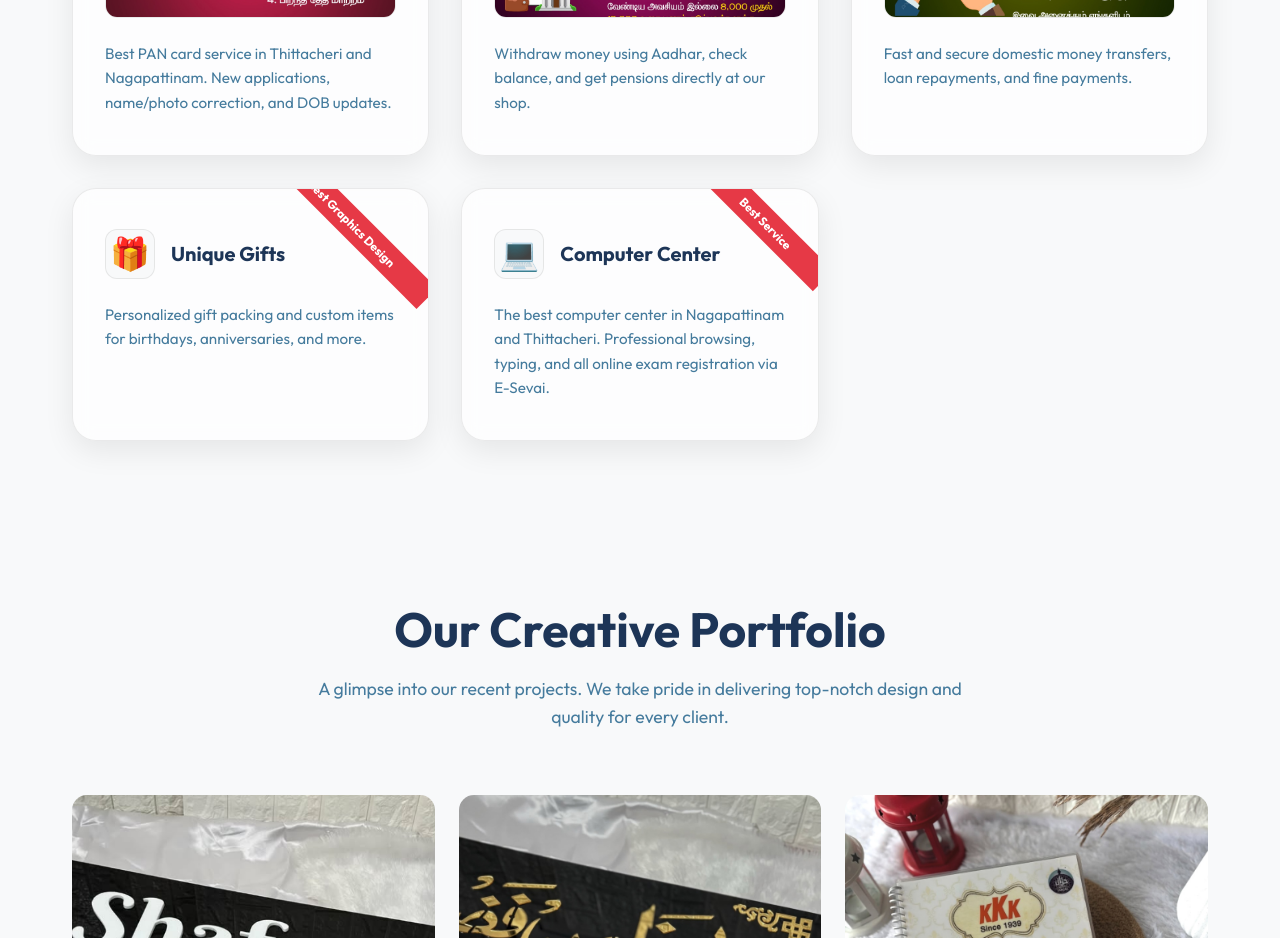
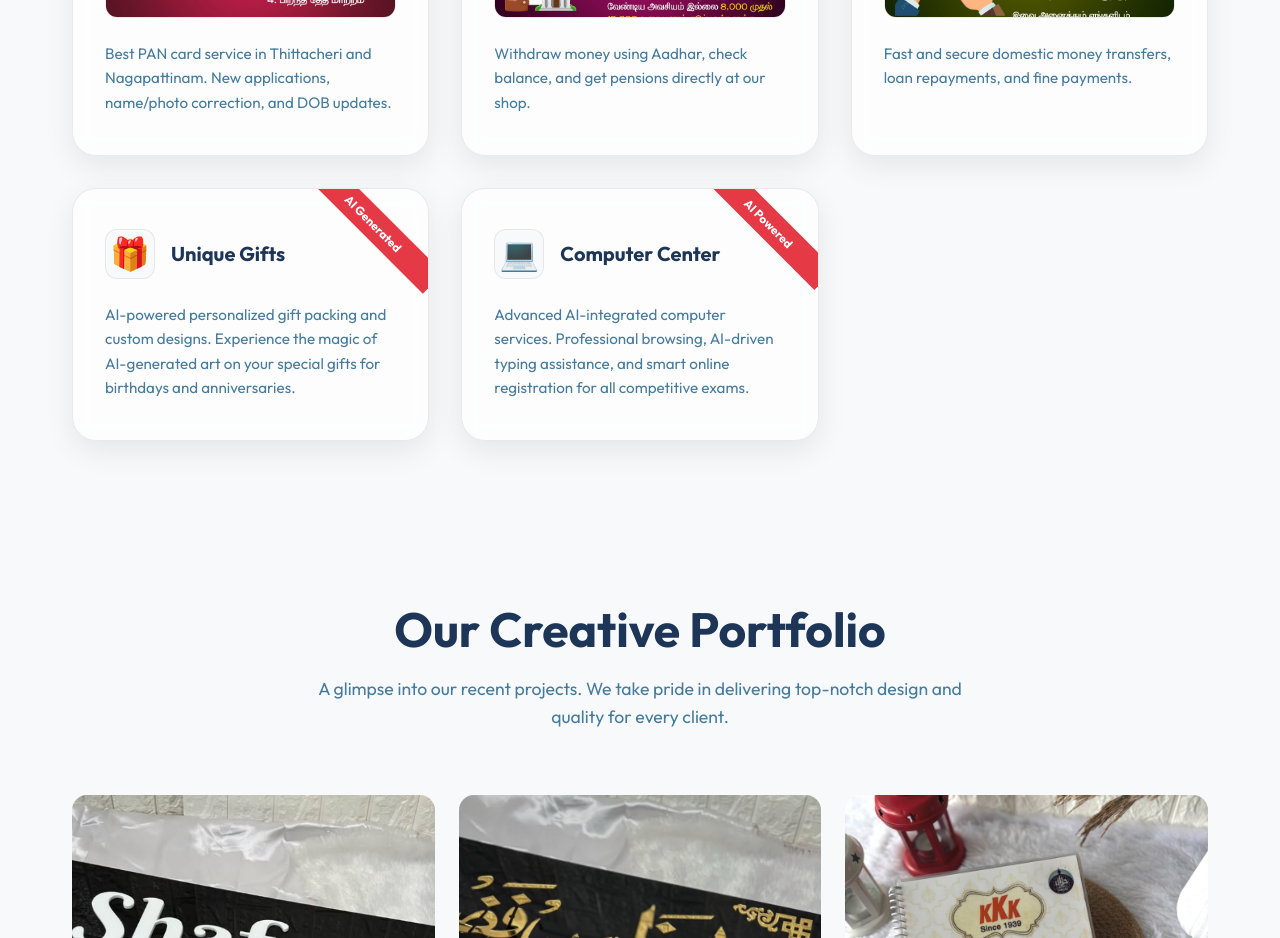
Before and after one commit to uniquebrothersitsolution-hub/website, a React (Vite) app: page / in a window 1280 px wide. Shown: the part 1840-2778 px from the top of the page. Built offline with nearby package versions, Linux system fonts and the light colour scheme.

Commit message:
Update Unique Gift and Computer Center with AI-powered branding

```diff
--- a/src/components/Services.jsx
+++ b/src/components/Services.jsx
@@ -46,15 +46,15 @@ const services = [
     },
     {
         title: "Unique Gifts",
-        description: "Personalized gift packing and custom items for birthdays, anniversaries, and more.",
+        description: "AI-powered personalized gift packing and custom designs. Experience the magic of AI-generated art on your special gifts for birthdays and anniversaries.",
         icon: "🎁",
-        tag: "Best Graphics Design"
+        tag: "AI Generated"
     },
     {
         title: "Computer Center",
-        description: "The best computer center in Nagapattinam and Thittacheri. Professional browsing, typing, and all online exam registration via E-Sevai.",
+        description: "Advanced AI-integrated computer services. Professional browsing, AI-driven typing assistance, and smart online registration for all competitive exams.",
         icon: "💻",
-        tag: "Best Service"
+        tag: "AI Powered"
     }
 ];
 
```
